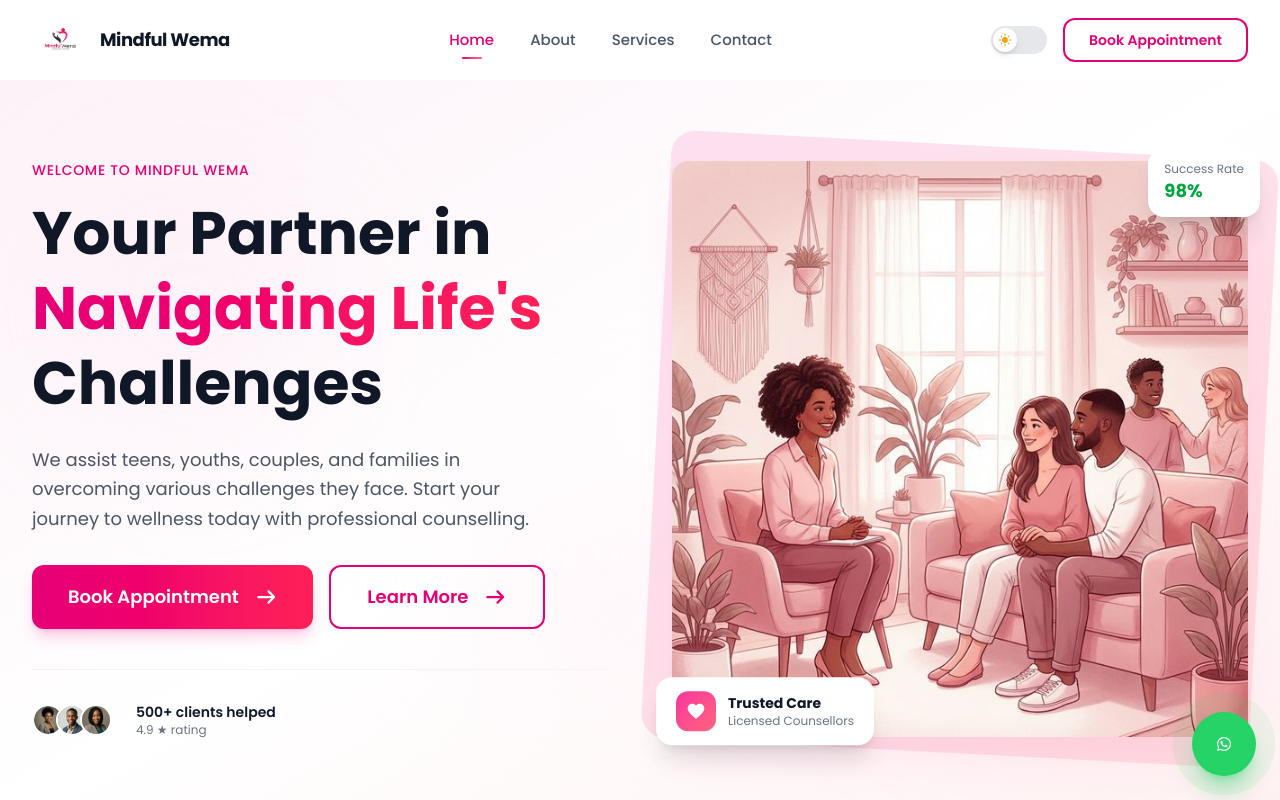
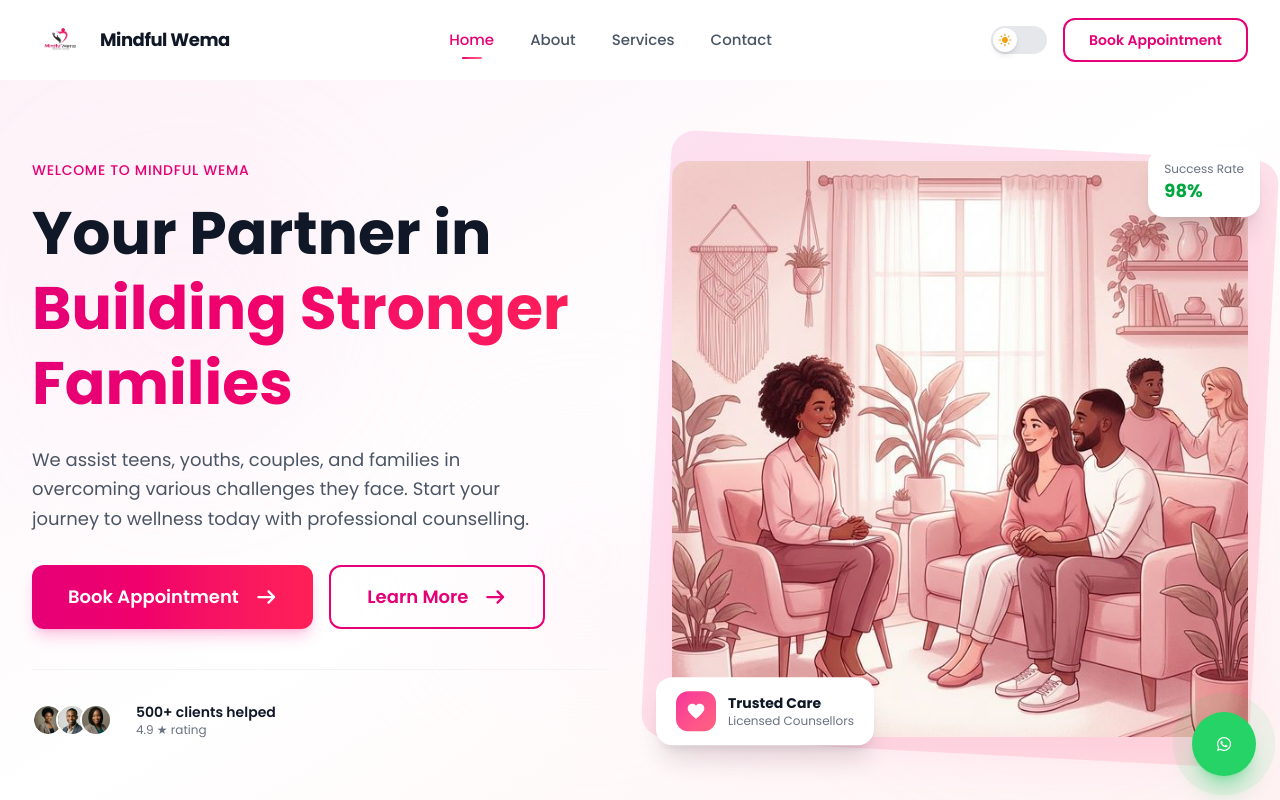
Before and after one commit to nzommmo/Wema-Counselling, a Next.js app: page / in a window 1280 px wide. Shown: the top 800 px of the page. Built offline with nearby package versions, Linux system fonts and the light colour scheme.

Commit message:
feat: Add blog functionality with dynamic post pages, new FAQ and How It Works sections, and a scroll-to-top component.

```diff
--- a/src/components/sections/hero.tsx
+++ b/src/components/sections/hero.tsx
@@ -1,11 +1,54 @@
 "use client";
 
-import { useRef } from "react";
-import { motion, useScroll, useTransform } from "framer-motion";
+import { useRef, useState, useEffect } from "react";
+import { motion, useScroll, useTransform, AnimatePresence } from "framer-motion";
 import Image from "next/image";
 import Button from "@/components/ui/button";
 import { FontAwesomeIcon } from "@fortawesome/react-fontawesome";
 import { faArrowRight } from "@fortawesome/free-solid-svg-icons";
+
+const rotatingPhrases = [
+  "Navigating Life\u2019s Challenges",
+  "Building Stronger Families",
+  "Empowering Your Growth",
+  "Restoring Inner Peace",
+];
+
+function TypewriterHeadline() {
+  const [currentIndex, setCurrentIndex] = useState(0);
+
+  useEffect(() => {
+    const interval = setInterval(() => {
+      setCurrentIndex((prev) => (prev + 1) % rotatingPhrases.length);
+    }, 3500);
+    return () => clearInterval(interval);
+  }, []);
+
+  return (
+    <motion.h1
+      className="text-4xl md:text-5xl lg:text-6xl font-bold text-gray-900 dark:text-white leading-tight mb-6"
+      initial={{ opacity: 0, y: 20 }}
+      animate={{ opacity: 1, y: 0 }}
+      transition={{ duration: 0.7, delay: 0.3 }}
+    >
+      Your Partner in{" "}
+      <span className="inline-block relative">
+        <AnimatePresence mode="wait">
+          <motion.span
+            key={currentIndex}
+            className="bg-linear-to-r from-pink-600 to-rose-500 bg-clip-text text-transparent inline-block"
+            initial={{ opacity: 0, y: 20 }}
+            animate={{ opacity: 1, y: 0 }}
+            exit={{ opacity: 0, y: -20 }}
+            transition={{ duration: 0.5, ease: "easeInOut" }}
+          >
+            {rotatingPhrases[currentIndex]}
+          </motion.span>
+        </AnimatePresence>
+      </span>
+    </motion.h1>
+  );
+}
 
 export default function Hero() {
   const containerRef = useRef<HTMLDivElement>(null);
@@ -68,18 +111,8 @@ export default function Hero() {
               Welcome to Mindful Wema
             </motion.p>
 
-            <motion.h1
-              className="text-4xl md:text-5xl lg:text-6xl font-bold text-gray-900 dark:text-white leading-tight mb-6"
-              initial={{ opacity: 0, y: 20 }}
-              animate={{ opacity: 1, y: 0 }}
-              transition={{ duration: 0.7, delay: 0.3 }}
-            >
-              Your Partner in{" "}
-              <span className="bg-linear-to-r from-pink-600 to-rose-500 bg-clip-text text-transparent">
-                Navigating Life&apos;s
-              </span>{" "}
-              Challenges
-            </motion.h1>
+
+            <TypewriterHeadline />
 
             <motion.p
               className="text-lg text-gray-600 dark:text-gray-300 leading-relaxed mb-8 max-w-lg"
```
